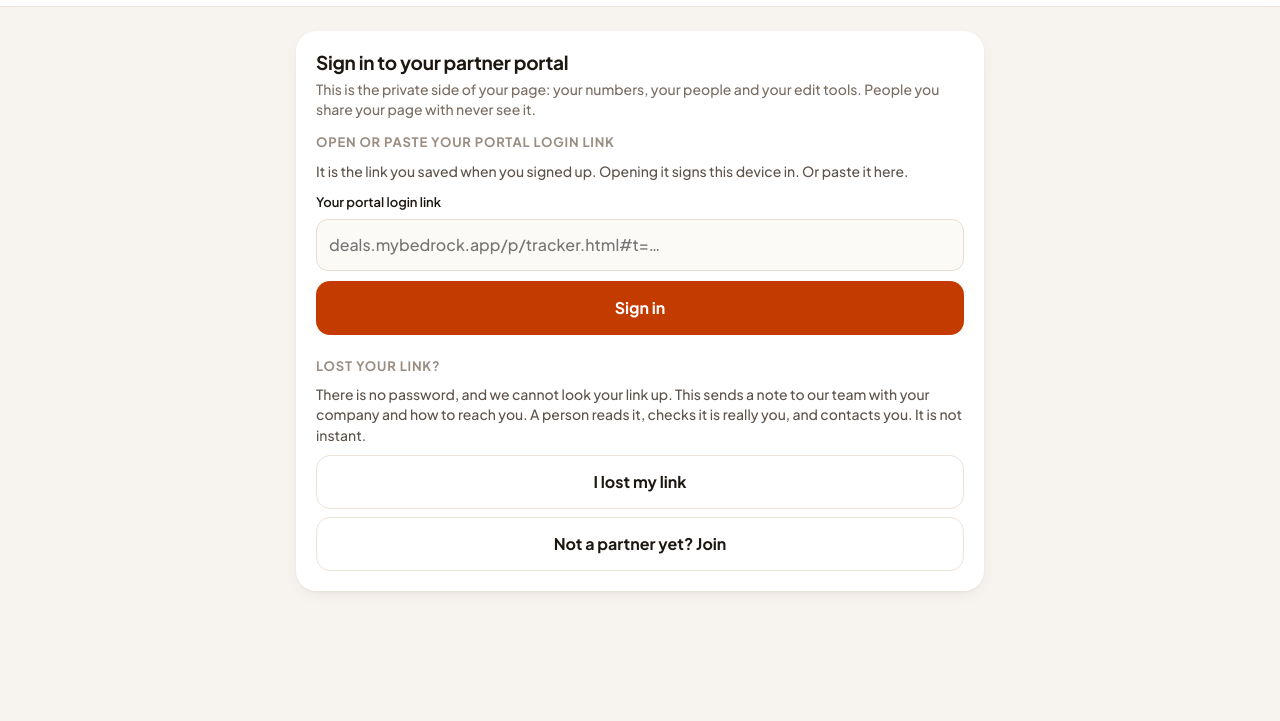
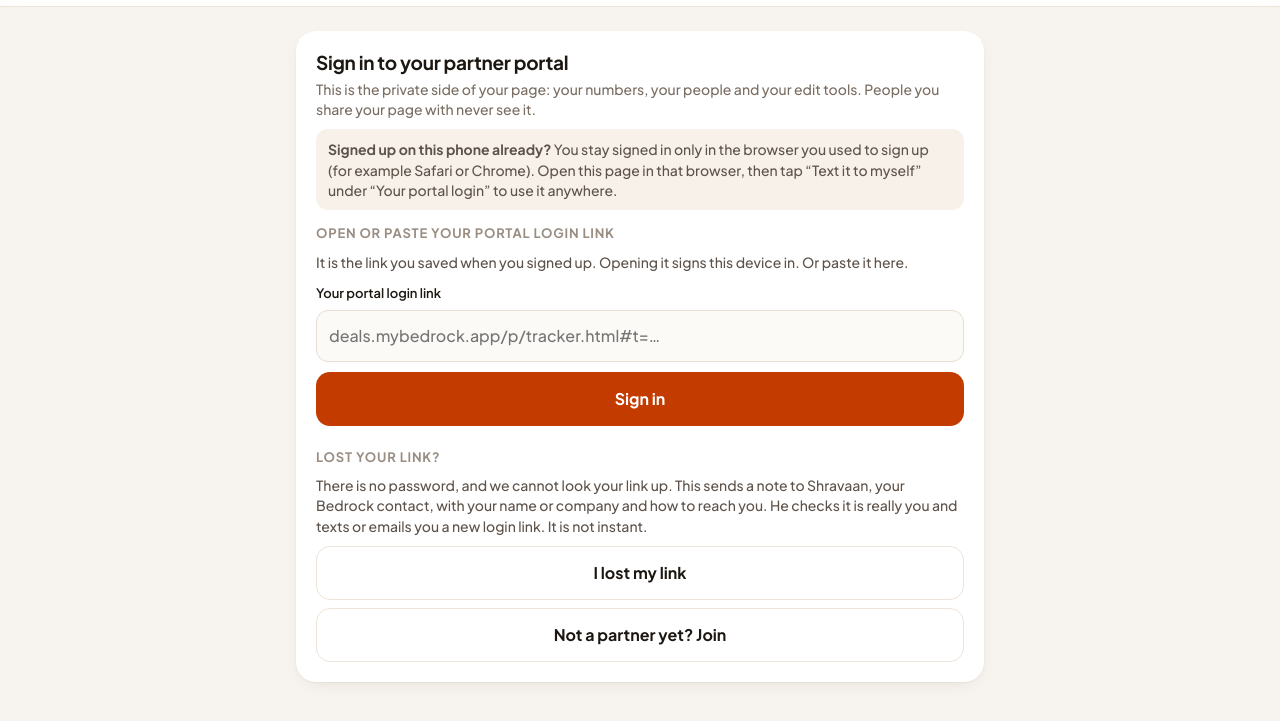
Before and after one commit to aravindgan2026/bedrock-deals, a plain HTML site: page p/tracker.html in a window 1280 px wide. Shown: the part 45-766 px from the top of the page. Drawn offline with Linux system fonts and the light colour scheme.

Commit message:
Partner portal login fix (operator 11-22: 'fix everything', then 'Yes, put it live'): text/email my login link to myself, other-browser note on sign-in, lost-link form asks name or company and says Shravaan texts a new link. Only p/tracker.html and p/signup.html. Undo: git revert this commit.
Co-Authored-By: Claude Opus 5.5 <noreply@anthropic.com>

```diff
--- a/p/tracker.html
+++ b/p/tracker.html
@@ -142,14 +142,14 @@ posthog.init('phc_CTcVwJS4da3rCu2sK2Nje3E3UYgrKdysjrzSUt8bkynX',{api_host:'https
 <main class="d-wrap" id="priv" hidden><div class="d-card"><h2>Sign in to your partner portal</h2><p class="d-sub">This is the private side of your page: your numbers, your people and your edit tools. People you share your page with never see it.</p>
 <p class="cv-err" id="privwhy" role="alert"></p>
 <div id="pick" hidden><h3 class="d-h3">Signed in on this device</h3><div id="picklist"></div></div>
-<h3 class="d-h3">Open or paste your portal login link</h3><p class="d-note">It is the link you saved when you signed up. Opening it signs this device in. Or paste it here.</p>
+<p class="d-note" style="background:#F7F1EA;border-radius:12px;padding:10px 12px;margin:0 0 6px"><b>Signed up on this phone already?</b> You stay signed in only in the browser you used to sign up (for example Safari or Chrome). Open this page in that browser, then tap &ldquo;Text it to myself&rdquo; under &ldquo;Your portal login&rdquo; to use it anywhere.</p><h3 class="d-h3">Open or paste your portal login link</h3><p class="d-note">It is the link you saved when you signed up. Opening it signs this device in. Or paste it here.</p>
 <label class="d-l" for="si_link">Your portal login link<input id="si_link" type="text" autocomplete="off" autocapitalize="off" autocorrect="off" spellcheck="false" placeholder="deals.mybedrock.app/p/tracker.html#t=&hellip;"></label>
 <p class="cv-err" id="si_err" role="alert"></p><button class="d-btn" id="si_go" type="button">Sign in</button>
-<h3 class="d-h3" style="margin-top:22px">Lost your link?</h3><p class="d-note">There is no password, and we cannot look your link up. This sends a note to our team with your company and how to reach you. A person reads it, checks it is really you, and contacts you. It is not instant.</p>
+<h3 class="d-h3" style="margin-top:22px">Lost your link?</h3><p class="d-note">There is no password, and we cannot look your link up. This sends a note to Shravaan, your Bedrock contact, with your name or company and how to reach you. He checks it is really you and texts or emails you a new login link. It is not instant.</p>
 <a class="d-btn ghost" href="/p/signup.html#lost">I lost my link</a><a class="d-btn ghost" href="/p/signup.html" style="margin-top:8px">Not a partner yet? Join</a></div></main>
 <main class="d-wrap" id="dash" hidden>
 <div class="d-warn" id="termsw" hidden><b>Our Partner Terms changed.</b><p class="d-note">Please read them and agree to keep your page working.</p><a class="d-btn ghost" id="termsread" target="_blank" rel="noopener">Read the terms</a><button class="d-btn" id="termsok" type="button">I agree to the new terms</button></div>
-<section class="d-card" id="newc" style="margin-top:0;margin-bottom:12px" hidden><h2>&#10003; Your page is live</h2><p class="d-sub">This is your partner portal. Only you see it. The page you share is <b id="newurl"></b>.</p><div id="newjob" hidden><p class="d-note"><b>Step 1: send your page to one person now.</b> A message is ready, and you can change it.</p><button class="d-btn" id="newshare" type="button">Share my page now</button></div><p class="d-note"><b id="newk_b">Save your portal login link now.</b> It is the only way back in to this portal on another phone or computer. Paste it in your Notes app or email it to yourself. Never send it to anyone else.</p><button class="d-btn ghost" id="newkey" type="button"><span class="lbl">Copy my portal login link</span></button></section>
+<section class="d-card" id="newc" style="margin-top:0;margin-bottom:12px" hidden><h2>&#10003; Your page is live</h2><p class="d-sub">This is your partner portal. Only you see it. The page you share is <b id="newurl"></b>.</p><div id="newjob" hidden><p class="d-note"><b>Step 1: send your page to one person now.</b> A message is ready, and you can change it.</p><button class="d-btn" id="newshare" type="button">Share my page now</button></div><p class="d-note"><b id="newk_b">Save your portal login link now.</b> You are signed in only in this browser. To open your portal anywhere else (another browser like Chrome or Safari, or another phone or computer), you need this link. Text or email it to yourself now. Never send it to anyone else.</p><button class="d-btn ghost" id="newkey" type="button"><span class="lbl">Copy my portal login link</span></button><div class="d-row2" style="display:flex;gap:8px;margin-top:8px"><button class="d-btn ghost" id="newsms" type="button" style="flex:1;margin:0">Text it to myself</button><button class="d-btn ghost" id="newmail" type="button" style="flex:1;margin:0">Email it to myself</button></div></section>
 <section class="d-card" id="mecard" style="margin-top:0"><div class="d-me"><div id="havatar"></div><div><h1 id="hname"></h1><p id="hco"></p></div></div>
 <div class="d-badge"><svg width="20" height="20" viewBox="0 0 24 24" fill="none" stroke="currentColor" stroke-width="2" stroke-linecap="round" stroke-linejoin="round" aria-hidden="true"><path d="M12 22s8-4 8-10V5l-8-3-8 3v7c0 6 8 10 8 10z"/><path d="m9 12 2 2 4-4"/></svg><span id="hbadge"></span></div>
 <div class="d-rate" id="feeline"></div><p class="d-note" id="feenote"></p>
@@ -193,7 +193,7 @@ posthog.init('phc_CTcVwJS4da3rCu2sK2Nje3E3UYgrKdysjrzSUt8bkynX',{api_host:'https
 <div id="tm_list"></div></div></details>
 <details class="d-card d-fold" id="flow"><summary><span class="d-ft"><b>Where your fee goes</b><small>Every part of your fee and who gets it</small></span><i aria-hidden="true"></i></summary><div class="d-fb"><p class="d-sub">Every part of your fee and who gets it. Our team checks each one before paying.</p><div id="fl_list"></div><p class="d-grey" id="fl_basis"></p></div></details>
 <details class="d-card d-fold" id="loginc"><summary><span class="d-ft"><b>Your portal login</b><small>Login link, new link, sign out</small></span><i aria-hidden="true"></i></summary><div class="d-fb"><p class="d-sub"><b>Your portal login link. Never send it.</b> Anyone who opens it can edit your page and see your numbers. To share your page, use &ldquo;Share my page&rdquo;.</p>
-<button class="d-btn ghost" id="keyme" type="button"><span class="lbl">Copy my portal login link (never send it)</span></button>
+<button class="d-btn ghost" id="keyme" type="button"><span class="lbl">Copy my portal login link (never send it)</span></button><div class="d-row2" style="display:flex;gap:8px;margin-top:8px"><button class="d-btn ghost" id="keysms" type="button" style="flex:1;margin:0">Text it to myself</button><button class="d-btn ghost" id="keymail" type="button" style="flex:1;margin:0">Email it to myself</button></div>
 <h3 class="d-h3">Did your login link get out?</h3><p class="d-note">Get a new one. The old link stops working everywhere, right away.</p><button class="d-btn ghost" id="keynew" type="button">Get a new login link</button><p class="cv-err" id="keyerr" role="alert"></p>
 <div class="d-inv" id="keynewbox" hidden><b>Your new portal login link. Save it now, we show it once.</b><span id="keynewlink"></span><button class="d-btn" id="keynewcopy" type="button"><span class="lbl">Copy my new login link</span></button></div>
 <h3 class="d-h3">This device</h3><button class="d-btn ghost" id="signout" type="button">Sign out on this device</button><p class="d-note">You will need your portal login link to get back in.</p>
@@ -296,6 +296,8 @@ $('fixme').onclick=function(){P.openFix(me)};
 $('go_edit').onclick=function(){$('editme').click()};$('go_team').onclick=function(){var t=$('teamc');t.open=true;t.scrollIntoView({behavior:'smooth',block:'start'})};$('go_ask').onclick=function(){P.openFix(me)};
 $('copyshare').onclick=function(){P.copyShareLink(me,this)};
 $('keyme').onclick=$('newkey').onclick=function(){var u=C.privateUrl(me);if(u)P.copyText(u,this)};
+function selfSend(via){var u=C.privateUrl(me);if(!u)return;var t='My Bedrock partner portal login link. Never share it. Tap it to open my portal on any phone or computer: '+u;C.ph('partner_login_selfsend',{via:via});if(via==='sms'){location.href=(/iPhone|iPad|iPod|Macintosh/.test(navigator.userAgent)?'sms:&body=':'sms:?body=')+encodeURIComponent(t)}else{location.href='mailto:'+encodeURIComponent((me&&me.email)||'')+'?subject='+encodeURIComponent('My Bedrock portal login link')+'&body='+encodeURIComponent(t)}}
+$('newsms').onclick=$('keysms').onclick=function(){selfSend('sms')};$('newmail').onclick=$('keymail').onclick=function(){selfSend('email')};
 $('signout').onclick=function(){if(!confirm('Sign out on this device? You will need your portal login link to get back in.'))return;C.signOut(slug);C.ph('partner_portal_signout',{});location.replace(SELF)};
 $('keynew').onclick=function(){var b=this;if(!confirm('Get a new login link? Your old link stops working everywhere, right away. This device stays signed in.'))return;b.disabled=true;$('keyerr').textContent='';
  C.me('key_reset',slug,{}).then(function(r){b.disabled=false;if(!r||!r.ok||!/^[0-9a-f]{64}$/.test(r.key||'')){$('keyerr').textContent=C.whyText(r);return}
```
Also changed, not shown: p/signup.html (+2 -2 lines).
